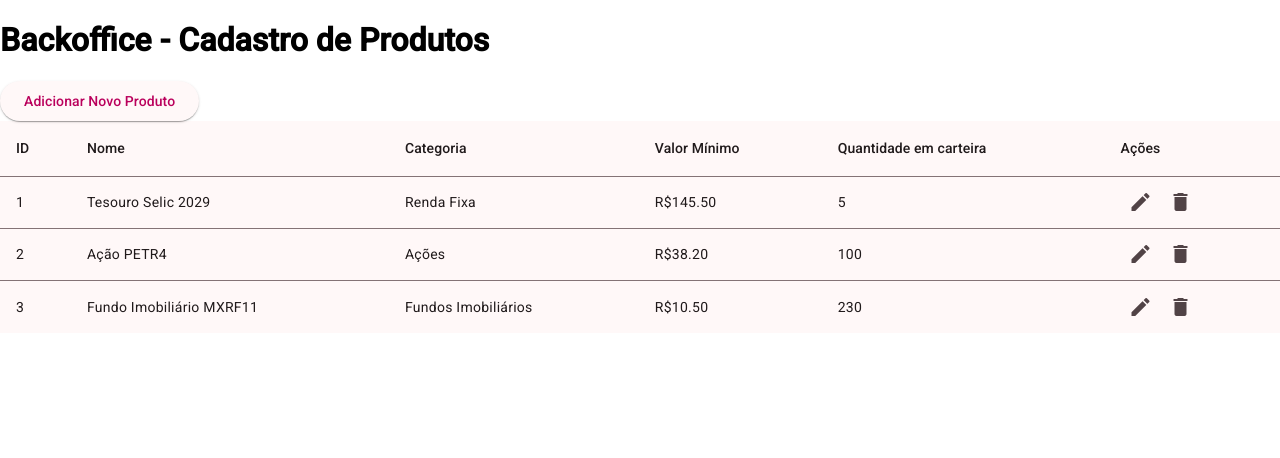
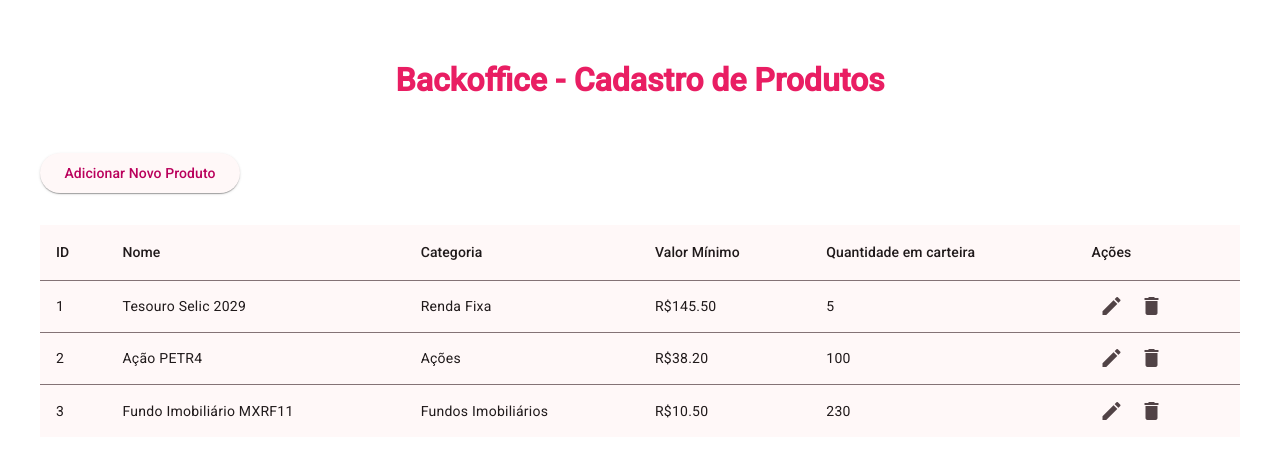
Before and after one commit to GabrielManciniPinheiro/santander-desafio, an Angular app: page / in a window 1280 px wide. Shown: the top 458 px of the page. Built offline with nearby package versions, Linux system fonts and the light colour scheme.

Commit message:
feat: add scss stylist

```diff
--- a/src/app/components/product-dialog/product-dialog.component.scss
+++ b/src/app/components/product-dialog/product-dialog.component.scss
@@ -0,0 +1,4 @@
+h1[mat-dialog-title] {
+  font-weight: bold; // Deixa o texto em negrito
+  color: #e91e63; // tom de rosa padrão do Material Design (Pink 500), que combina com o tema que você escolheu.
+}
--- a/src/app/components/product-list/product-list.component.scss
+++ b/src/app/components/product-list/product-list.component.scss
@@ -0,0 +1,26 @@
+// Container principal da página
+.container {
+  // Flexbox para o alinhamento e espaçamento dos itens internos
+  display: flex;
+  flex-direction: column; // Organiza os itens em uma coluna (um embaixo do outro)
+
+  // Cria um espaço de 32px entre cada item
+  // (entre o título e o botão, e entre o botão e a tabela).
+  gap: 32px;
+  padding: 40px;
+
+  // Define uma largura máxima para que a tabela não fique gigante em telas grandes
+  max-width: 1200px;
+  margin: 0 auto; // Centraliza o container na tela
+}
+h1 {
+  text-align: center;
+  color: #e91e63;
+}
+
+// Alinha o botão "Adicionar" para a esquerda
+//seletor específico para pegar só o botão principal
+button[mat-raised-button] {
+  align-self: flex-start; // Dentro de um container flex, alinha o próprio item ao início
+  width: 200px; // Define uma largura fixa para o botão
+}
```
